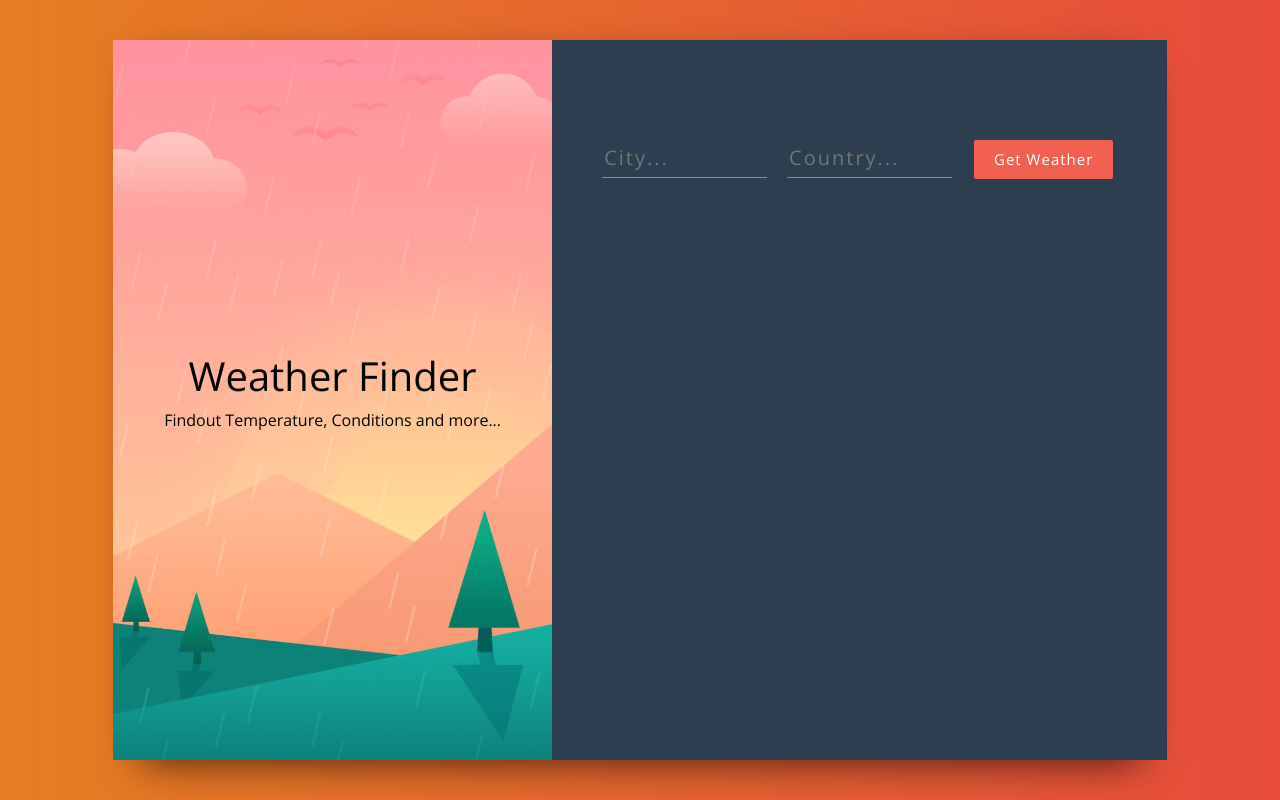
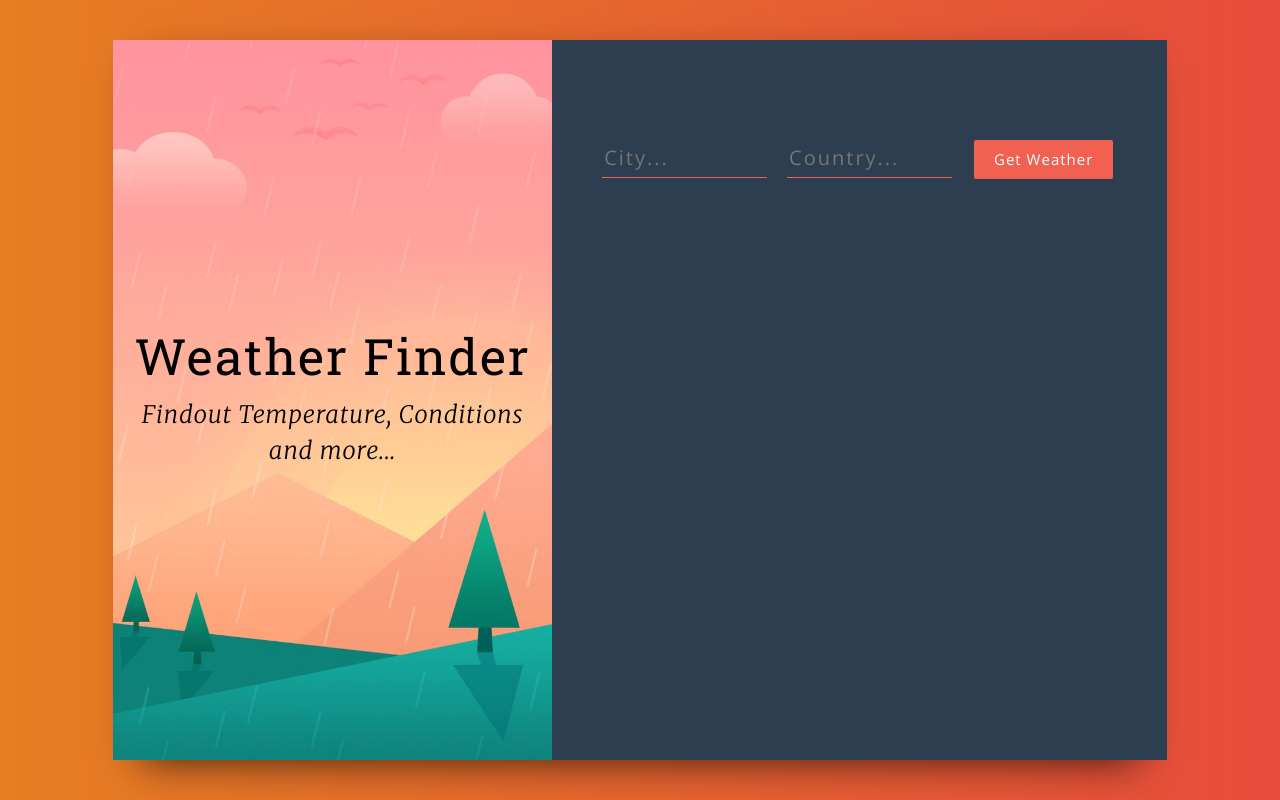
Before and after one commit to raedsalah/React-Weather-App, a React (Create React App) app: page / in a window 1280 px wide. Built offline with nearby package versions, Linux system fonts and the light colour scheme.

Commit message:
styling for title components

```diff
--- a/src/components/titles.js
+++ b/src/components/titles.js
@@ -1,8 +1,10 @@
 import React from "react";
 const Titles = props => (
   <div>
-    <h1>Weather Finder</h1>
-    <p>Findout Temperature, Conditions and more...</p>
+    <h1 className="title-container__title">Weather Finder</h1>
+    <h4 className="title-container__subtitle">
+      Findout Temperature, Conditions and more...
+    </h4>
   </div>
 );
 
```
